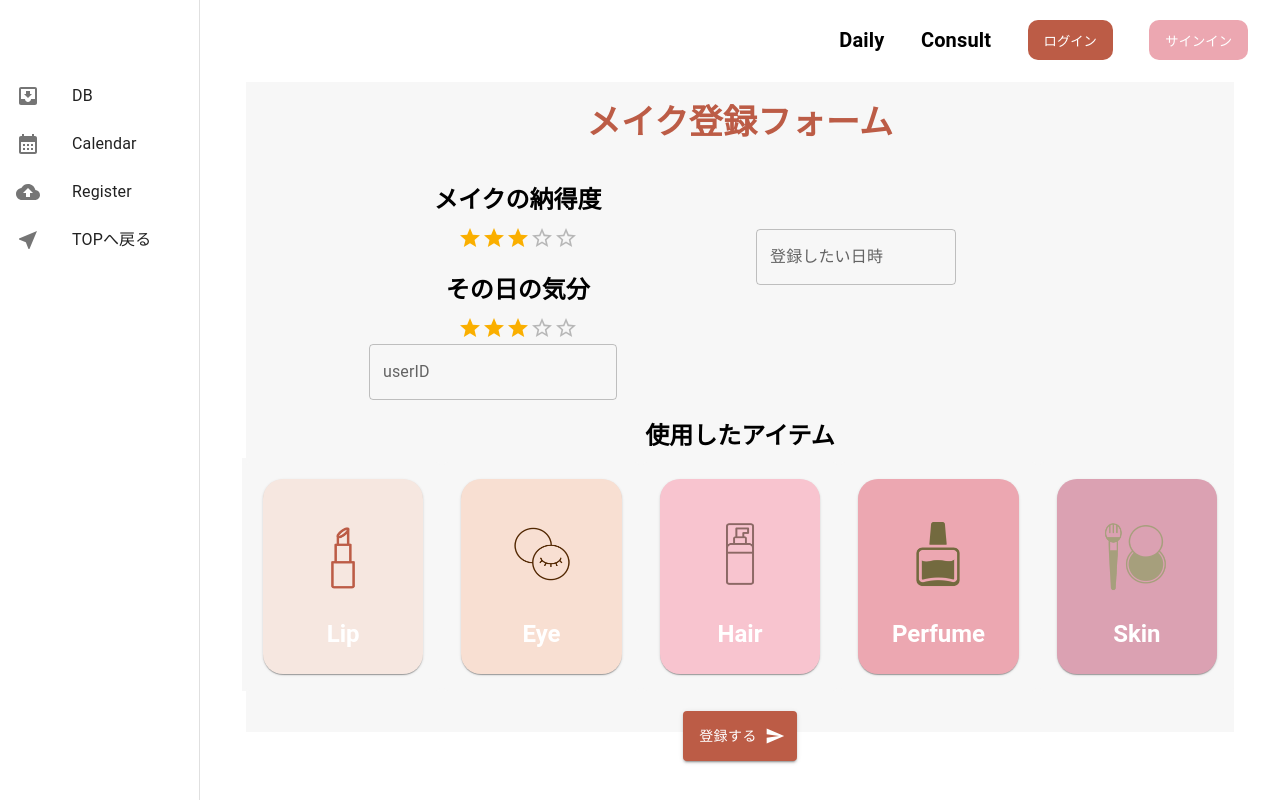
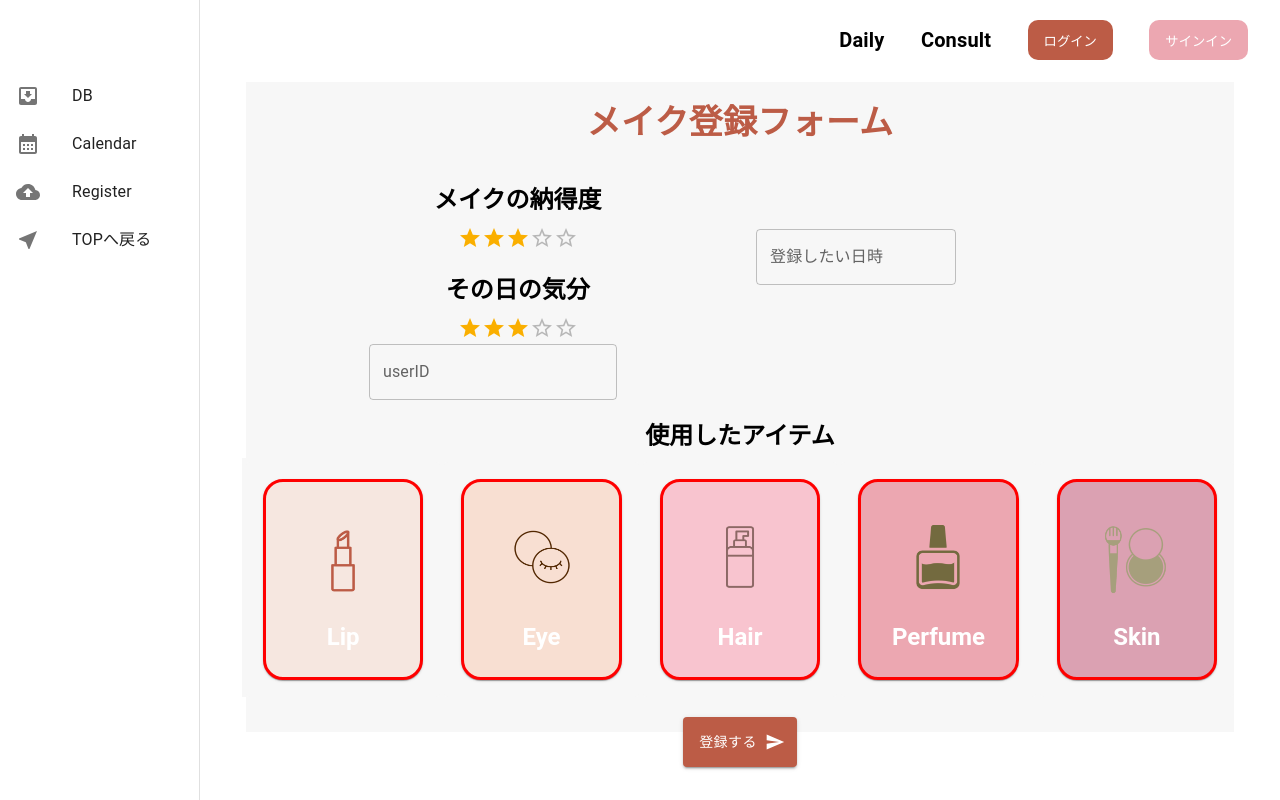
Before and after one commit to ren7087/choices_menscosme, a Next.js app: page /daily/register in a window 1280 px wide. Built offline with nearby package versions, Linux system fonts and the light colour scheme.

Commit message:
fullcalendarとdb紐付け(userId絞り込みなし)

```diff
--- a/graphql/schema.graphql
+++ b/graphql/schema.graphql
@@ -7,6 +7,7 @@ type Mutation {
 }
 
 type Query {
+  questionnairesFindAll: [Questionnaires]!
   users: [User]!
 }
 
--- a/pages/components/molecules/card/eyeCard.tsx
+++ b/pages/components/molecules/card/eyeCard.tsx
@@ -12,7 +12,7 @@ type Props = {
   color?: string;
   borderRadius?: string;
   width?: string;
-  onClick: MouseEventHandler<HTMLButtonElement>;
+  border: any;
 };
 
 /**
@@ -27,8 +27,16 @@ const EyeCard: FC<Props> = (props) => {
     fontWeight,
     borderRadius,
     width,
-    onClick,
+    border,
   } = props;
+
+  const selectedStyle = {
+    borderRadius: "20px",
+    backgroundColor: "#F8DFD2",
+    width: "auto",
+    margin: "5%",
+    border,
+  };
 
   const imageStyle = {
     borderRadius,
@@ -43,15 +51,7 @@ const EyeCard: FC<Props> = (props) => {
   };
 
   return (
-    <Card
-      sx={{ maxWidth: 800 }}
-      style={{
-        borderRadius: "20px",
-        backgroundColor: "#F8DFD2",
-        width: "auto",
-        margin: "5%",
-      }}
-    >
+    <Card sx={{ maxWidth: 800 }} style={selectedStyle}>
       <CardActionArea>
         <Image
           src={"/img/category/eye.png"}
--- a/pages/components/molecules/card/hairCard.tsx
+++ b/pages/components/molecules/card/hairCard.tsx
@@ -12,7 +12,7 @@ type Props = {
   color?: string;
   borderRadius?: string;
   width?: string;
-  onClick: MouseEventHandler<HTMLButtonElement>;
+  border?: any;
 };
 
 /**
@@ -27,8 +27,16 @@ const HairCard: FC<Props> = (props) => {
     fontWeight,
     borderRadius,
     width,
-    onClick,
+    border,
   } = props;
+
+  const selectedStyle = {
+    borderRadius: "20px",
+    backgroundColor: "#F8C4CF",
+    width: "auto",
+    margin: "5%",
+    border,
+  };
 
   const imageStyle = {
     borderRadius,
@@ -43,15 +51,7 @@ const HairCard: FC<Props> = (props) => {
   };
 
   return (
-    <Card
-      sx={{ maxWidth: 400 }}
-      style={{
-        borderRadius: "20px",
-        backgroundColor: "#F8C4CF",
-        width: "auto",
-        margin: "5%",
-      }}
-    >
+    <Card sx={{ maxWidth: 400 }} style={selectedStyle}>
       <CardActionArea>
         <Image
           src={"/img/category/hairoil.png"}
--- a/pages/components/molecules/card/lipCard.tsx
+++ b/pages/components/molecules/card/lipCard.tsx
@@ -12,7 +12,7 @@ type Props = {
   color?: string;
   borderRadius?: string;
   width?: string;
-  onClick: MouseEventHandler<HTMLButtonElement>;
+  border?: any;
 };
 
 /**
@@ -27,8 +27,16 @@ const LipCard: FC<Props> = (props) => {
     fontWeight,
     borderRadius,
     width,
-    onClick,
+    border = "0px",
   } = props;
+
+  const selectedStyle = {
+    borderRadius: "20px",
+    backgroundColor: "#F6E7E0",
+    width: "auto",
+    margin: "5%",
+    border,
+  };
 
   const imageStyle = {
     borderRadius,
@@ -43,18 +51,7 @@ const LipCard: FC<Props> = (props) => {
   };
 
   return (
-    <Card
-      sx={{ maxWidth: 400 }}
-      style={{
-        borderRadius: "20px",
-        backgroundColor: "#F6E7E0",
-        width: "auto",
-        margin: "5%",
-      }}
-      onClick={() => {
-        setLip(true);
-      }}
-    >
+    <Card sx={{ maxWidth: 400 }} style={selectedStyle}>
       <CardActionArea>
         <Image
           src={"/img/category/lip.png"}
--- a/pages/components/molecules/card/perfumeCard.tsx
+++ b/pages/components/molecules/card/perfumeCard.tsx
@@ -12,7 +12,7 @@ type Props = {
   color?: string;
   borderRadius?: string;
   width?: string;
-  onClick: MouseEventHandler<HTMLButtonElement>;
+  border?: any;
 };
 
 /**
@@ -27,8 +27,16 @@ const PerfumeCard: FC<Props> = (props) => {
     fontWeight,
     borderRadius,
     width,
-    onClick,
+    border,
   } = props;
+
+  const selectedStyle = {
+    borderRadius: "20px",
+    backgroundColor: "#ECA7B1",
+    width: "auto",
+    margin: "5%",
+    border,
+  };
 
   const imageStyle = {
     borderRadius,
@@ -43,15 +51,7 @@ const PerfumeCard: FC<Props> = (props) => {
   };
 
   return (
-    <Card
-      sx={{ maxWidth: 400 }}
-      style={{
-        borderRadius: "20px",
-        backgroundColor: "#ECA7B1",
-        width: "auto",
-        margin: "5%",
-      }}
-    >
+    <Card sx={{ maxWidth: 400 }} style={selectedStyle}>
       <CardActionArea>
         <Image
           src={"/img/category/perfume.png"}
--- a/pages/components/molecules/card/skinCard.tsx
+++ b/pages/components/molecules/card/skinCard.tsx
@@ -12,7 +12,7 @@ type Props = {
   color?: string;
   borderRadius?: string;
   width?: string;
-  onClick: MouseEventHandler<HTMLButtonElement>;
+  border?: any;
 };
 
 /**
@@ -27,8 +27,16 @@ const SkinCard: FC<Props> = (props) => {
     fontWeight,
     borderRadius,
     width,
-    onClick,
+    border,
   } = props;
+
+  const selectedStyle = {
+    borderRadius: "20px",
+    backgroundColor: "#DBA1B2",
+    width: "auto",
+    margin: "5%",
+    border,
+  };
 
   const imageStyle = {
     borderRadius,
@@ -43,15 +51,7 @@ const SkinCard: FC<Props> = (props) => {
   };
 
   return (
-    <Card
-      sx={{ maxWidth: 400 }}
-      style={{
-        borderRadius: "20px",
-        backgroundColor: "#DBA1B2",
-        width: "auto",
-        margin: "5%",
-      }}
-    >
+    <Card sx={{ maxWidth: 400 }} style={selectedStyle}>
       <CardActionArea>
         <Image
           src={"/img/category/skin.png"}
--- a/pages/components/organisms/daily/register.tsx
+++ b/pages/components/organisms/daily/register.tsx
@@ -21,42 +21,7 @@ import { DatePickerOriginal } from "../../molecules/datePickerOriginal";
 
 import { gql, useMutation } from "@apollo/client";
 
-const CreateQuestionnairesMutation = gql`
-  mutation createQuestionnaires(
-    $agreement: Int!
-    $userId: String!
-    $feeling: Int!
-    $date: String!
-    $lip: Boolean!
-    $eye: Boolean!
-    $hair: Boolean!
-    $perfume: Boolean!
-    $skin: Boolean!
-  ) {
-    createQuestionnaires(
-      agreement: $agreement
-      userId: $userId
-      feeling: $feeling
-      date: $date
-      lip: $lip
-      eye: $eye
-      hair: $hair
-      perfume: $perfume
-      skin: $skin
-    ) {
-      id
-      agreement
-      userId
-      feeling
-      date
-      lip
-      eye
-      hair
-      perfume
-      skin
-    }
-  }
-`;
+import { CreateQuestionnairesMutation } from "../../../../queries/queries";
 
 const Register = () => {
   const Item = styled(Paper)(({ theme }) => ({
@@ -109,6 +74,8 @@ const Register = () => {
   const handleChangeFeeling = (newFeeling: any) => {
     setFeeling(newFeeling);
   };
+
+  console.log(lip);
   return (
     <div
       style={{ margin: "3%", width: "90%", height: "100%", marginTop: "10px" }}
@@ -208,63 +175,123 @@ const Register = () => {
               style={{ backgroundColor: "#f7f7f7" }}
             >
               <Grid item xs={2.4}>
-                <Item style={{ boxShadow: "none" }}>
+                <Item
+                  style={{ boxShadow: "none" }}
+                  onClick={() => {
+                    setLip(!lip);
+                  }}
+                >
+                  {lip === true ? (
                     <LipCard
                       textAlign={"center"}
                       marginTop={"-30px"}
                       fontWeight={"bold"}
-                    onClick={() => {
-                      setLip(true);
-                    }}
+                      border={"0px"}
                     />
+                  ) : (
+                    <LipCard
+                      textAlign={"center"}
+                      marginTop={"-30px"}
+                      fontWeight={"bold"}
+                      border={"3px solid red"}
+                    />
+                  )}
                 </Item>
               </Grid>
               <Grid item xs={2.4}>
-                <Item style={{ boxShadow: "none" }}>
+                <Item
+                  style={{ boxShadow: "none" }}
+                  onClick={() => {
+                    setEye(!eye);
+                  }}
+                >
+                  {eye === true ? (
                     <EyeCard
                       textAlign={"center"}
                       marginTop={"-30px"}
                       fontWeight={"bold"}
-                    onClick={() => {
-                      setEye(true);
-                    }}
+                      border={"0px"}
                     />
+                  ) : (
+                    <EyeCard
+                      textAlign={"center"}
+                      marginTop={"-30px"}
+                      fontWeight={"bold"}
+                      border={"3px solid red"}
+                    />
+                  )}
                 </Item>
               </Grid>
               <Grid item xs={2.4}>
-                <Item style={{ boxShadow: "none" }}>
+                <Item
+                  style={{ boxShadow: "none" }}
+                  onClick={() => {
+                    setHair(!hair);
+                  }}
+                >
+                  {hair === true ? (
                     <HairCard
                       textAlign={"center"}
                       marginTop={"-30px"}
                       fontWeight={"bold"}
-                    onClick={() => {
-                      setHair(true);
-                    }}
+                      border={"0px"}
                     />
+                  ) : (
+                    <HairCard
+                      textAlign={"center"}
+                      marginTop={"-30px"}
+                      fontWeight={"bold"}
+                      border={"3px solid red"}
+                    />
+                  )}
                 </Item>
               </Grid>
               <Grid item xs={2.4}>
-                <Item style={{ boxShadow: "none" }}>
+                <Item
+                  style={{ boxShadow: "none" }}
+                  onClick={() => {
+                    setPerfume(!perfume);
+                  }}
+                >
+                  {perfume === true ? (
                     <PerfumeCard
                       textAlign={"center"}
                       marginTop={"-30px"}
                       fontWeight={"bold"}
-                    onClick={() => {
-                      setPerfume(true);
-                    }}
+                      border={"0px"}
                     />
+                  ) : (
+                    <PerfumeCard
+                      textAlign={"center"}
+                      marginTop={"-30px"}
+                      fontWeight={"bold"}
+                      border={"3px solid red"}
+                    />
+                  )}
                 </Item>
               </Grid>
               <Grid item xs={2.4}>
-                <Item style={{ boxShadow: "none" }}>
+                <Item
+                  style={{ boxShadow: "none" }}
+                  onClick={() => {
+                    setSkin(!skin);
+                  }}
+                >
+                  {skin === true ? (
                     <SkinCard
                       textAlign={"center"}
                       marginTop={"-30px"}
                       fontWeight={"bold"}
-                    onClick={() => {
-                      setSkin(true);
-                    }}
+                      border={"0px"}
                     />
+                  ) : (
+                    <SkinCard
+                      textAlign={"center"}
+                      marginTop={"-30px"}
+                      fontWeight={"bold"}
+                      border={"3px solid red"}
+                    />
+                  )}
                 </Item>
               </Grid>
             </Grid>
--- a/queries/queries.ts
+++ b/queries/queries.ts
@@ -9,3 +9,65 @@ export const GET_ALL_USERS = gql`
     }
   }
 `;
+
+export const CreateQuestionnairesMutation = gql`
+  mutation createQuestionnaires(
+    $agreement: Int!
+    $userId: String!
+    $feeling: Int!
+    $date: String!
+    $lip: Boolean!
+    $eye: Boolean!
+    $hair: Boolean!
+    $perfume: Boolean!
+    $skin: Boolean!
+  ) {
+    createQuestionnaires(
+      agreement: $agreement
+      userId: $userId
+      feeling: $feeling
+      date: $date
+      lip: $lip
+      eye: $eye
+      hair: $hair
+      perfume: $perfume
+      skin: $skin
+    ) {
+      id
+      agreement
+      userId
+      feeling
+      date
+      lip
+      eye
+      hair
+      perfume
+      skin
+    }
+  }
+`;
+
+export const QuestionnairesQuery = gql`
+  query findQuestionnaires($userId: String!) {
+    findQuestionnaires(userId: $userId) {
+      id
+      agreement
+      userId
+      feeling
+      date
+      lip
+      eye
+      hair
+      perfume
+      skin
+    }
+  }
+`;
+
+export const QuestionnairesQueryAll = gql`
+  query findQuestionnairesAll {
+    questionnairesFindAll {
+      date
+    }
+  }
+`;
```
Also changed, not shown: graphql/resolvers.ts (+12 -1 lines), graphql/types/Questionnaires.ts (+42 -0 lines), pages/components/organisms/daily/calendar.tsx (+39 -0 lines). Lines whose indentation alone changed are shown as unchanged.
